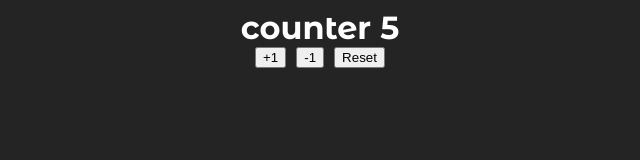
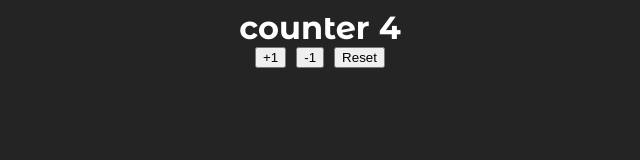
Before and after one commit to react-projects-sergio/gifs-app-react, a React (Vite) app: page / in a window 1280 px wide. Shown: the top 160 px of the page, without its empty margins (320-960 px from the left). Built offline with nearby package versions, Linux system fonts and the light colour scheme.

Commit message:
clase: Custom Hooks

```diff
--- a/src/counter/components/MyCounterApp.tsx
+++ b/src/counter/components/MyCounterApp.tsx
@@ -1,19 +1,7 @@
-import { useState } from "react";
+import { useCounter } from "../hooks/useCounter";
 
 export const MyCounterApp = () => {
-  const [counter, setCounter] = useState(5);
-
-  const handleAdd = () => {
-    setCounter(counter + 1);
-  };
-
-  const handleSubtract = () => {
-    setCounter((prevState) => prevState - 1);
-  };
-
-  const handleReset = () => {
-    setCounter(5);
-  };
+  const { counter, handleAdd, handleReset, handleSubtract } = useCounter(4);
 
   return (
     <div
--- /dev/null
+++ b/src/counter/hooks/useCounter.tsx
@@ -0,0 +1,24 @@
+import { useState } from "react";
+
+export const useCounter = (initialValue: number = 10) => {
+  const [counter, setCounter] = useState(initialValue);
+
+  const handleAdd = () => {
+    setCounter(counter + 1);
+  };
+
+  const handleSubtract = () => {
+    setCounter((prevState) => prevState - 1);
+  };
+
+  const handleReset = () => {
+    setCounter(initialValue);
+  };
+
+  return {
+    counter,
+    handleAdd,
+    handleSubtract,
+    handleReset,
+  };
+};
```
